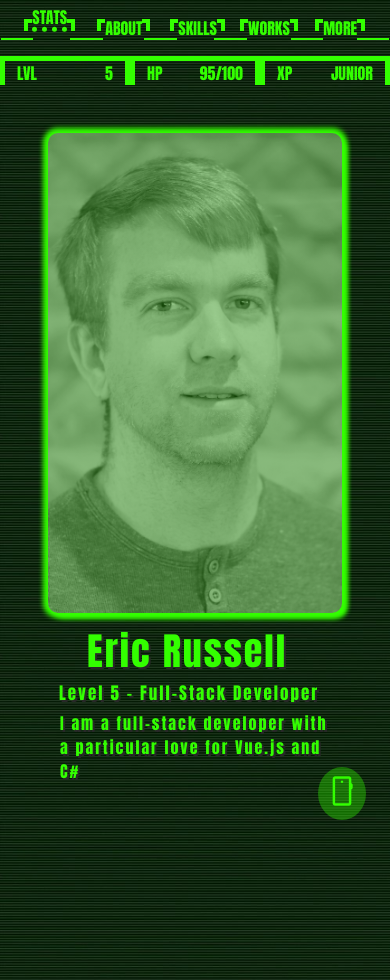
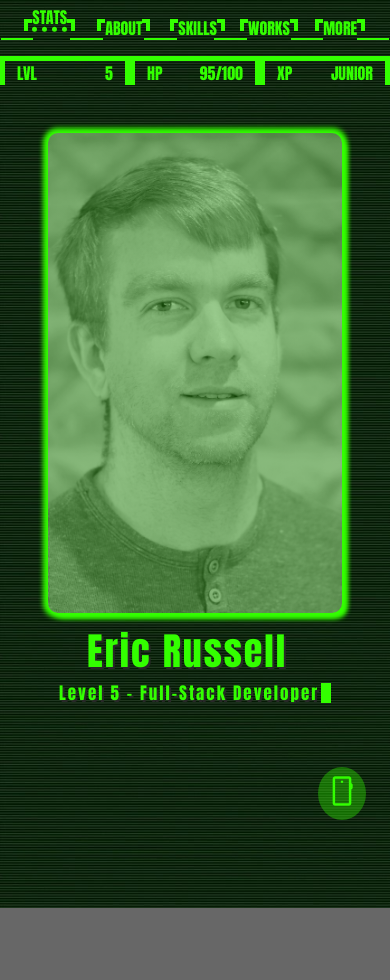
Before and after one commit to EricTimRussell/Portfolio, a Vue app: page / in a window 390 px wide. After the commit the page ends 908 px from the top, so only its background shows below. Built offline with nearby package versions, Linux system fonts and the light colour scheme.

Commit message:
mobile motto adjustments

```diff
--- a/src/components/HeroComponent.vue
+++ b/src/components/HeroComponent.vue
@@ -31,7 +31,8 @@
       <div class="col-12 d-flex flex-column justify-content-center align-items-center rounded pt-3">
         <h2 class="hero-name hero-animation-space anim-typewriter-name">Eric Russell</h2>
         <h3 class="hero-title hero-animation-space anim-typewriter-title">Level 5 - Full-Stack Developer</h3>
-        <p class="letter-space mb-5 hero-motto hero-anim-motto anim-typewriter-motto">I am a full-stack developer
+        <p class="letter-space mb-5 hero-motto hero-anim-motto anim-typewriter-motto hero-anim-motto-mobile">I am a
+          full-stack developer
           with a particular love for Vue.js and C#</p>
       </div>
     </div>
@@ -62,7 +63,7 @@ export default {
 /* Animation */
 .anim-typewriter-name {
   animation: typewriter-name 1.5s normal both,
-    blinkTextCursor 500ms 6 normal;
+    blinkTextCursor 500ms 5 normal;
 }
 
 @keyframes typewriter-name {
@@ -88,7 +89,7 @@ export default {
 
 .anim-typewriter-title {
   animation: typewriter-title 1.5s 3s normal both,
-    blinkTextCursor 500ms 2.8s 9;
+    blinkTextCursor 500ms 2.5s 7;
 }
 
 @keyframes typewriter-title {
@@ -112,8 +113,8 @@ export default {
 }
 
 .anim-typewriter-motto {
-  animation: typewriter-motto 3s 8s normal both,
-    blinkTextCursor 500ms 7.2s 10;
+  animation: typewriter-motto 3s 7s normal both,
+    blinkTextCursor 500ms 5.7s 10;
 }
 
 @keyframes typewriter-motto {
@@ -136,8 +137,42 @@ export default {
   }
 }
 
+@media (max-width: 996px) {
+  @keyframes typewriter-name {
+    from {
+      width: 0;
+    }
 
-@media (max-width: 768px) {
+    to {
+      width: 16rem;
+    }
+  }
+
+  @keyframes typewriter-title {
+    from {
+      width: 0;
+    }
+
+    to {
+      width: 36rem;
+    }
+  }
+
+  @keyframes typewriter-motto {
+    from {
+      width: 0;
+    }
+
+    to {
+      width: 49rem;
+    }
+  }
+
+}
+
+
+
+@media (max-width: 685px) {
   @keyframes typewriter-name {
     from {
       width: 0;
@@ -167,6 +202,23 @@ export default {
     text-align: left;
   }
 
+  .hero-anim-motto-mobile {
+    -webkit-animation: motto-expand 1s 5s both;
+    animation: motto-expand 1s 5s both;
+  }
+
+  @-webkit-keyframes motto-expand {
+    0% {
+      font-size: 0px;
+    }
+  }
+
+  @keyframes motto-expand {
+    0% {
+      font-size: 0px;
+    }
+  }
+
 }
 
 .header-border {
@@ -191,9 +243,5 @@ export default {
   .mobile {
     display: none;
   }
-
-  .pt-6 {
-    padding-top: 3rem;
-  }
 }
 </style>
```
